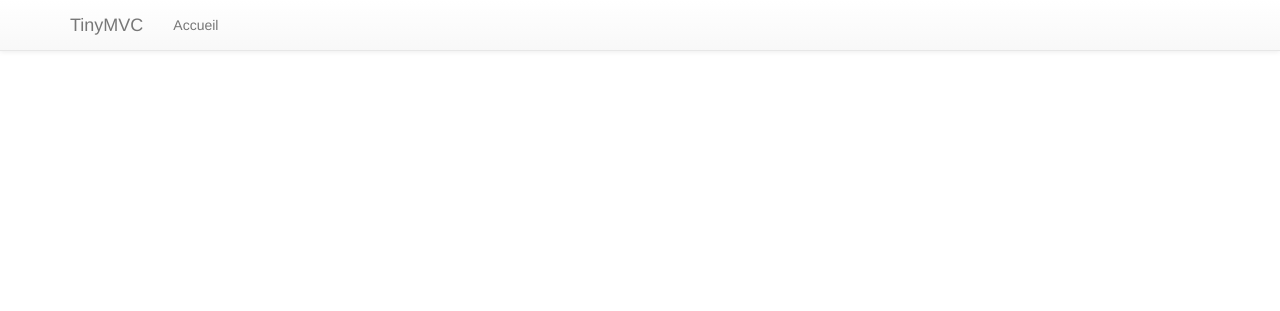
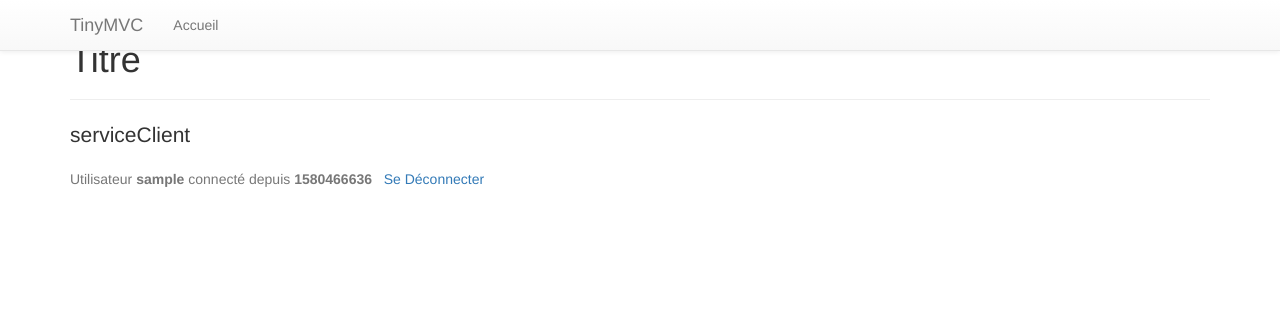
Before and after one commit to bagdaad-code/onx2i, a PHP site: page /index.php?view=serviceClient in a window 1280 px wide. Shown: the top 311 px of the page. Run offline with PHP 8.4, Linux system fonts and the light colour scheme; the visitor is signed in with stand-in values (Sample User, id 1).

Commit message:
Update serviceClient.php

```diff
--- a/On2ixV1/templates/serviceClient.php
+++ b/On2ixV1/templates/serviceClient.php
@@ -8,4 +8,17 @@
 
 // Si la page est appelée directement par son adresse, on redirige en passant pas la page index
 // Pas de soucis de bufferisation, puisque c'est dans le cas où on appelle directement la page sans son contexte
+if (basename($_SERVER["PHP_SELF"]) != "index.php")
+{
+	header("Location:../index.php?view=serviceClient");
+	die("");
+}
+
 ?>
+
+
+    <div class="page-header">
+      <h1>Titre</h1>
+    </div>
+
+    <p class="lead">serviceClient </p>
```
